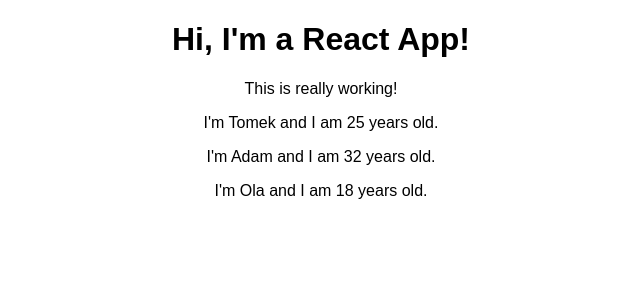
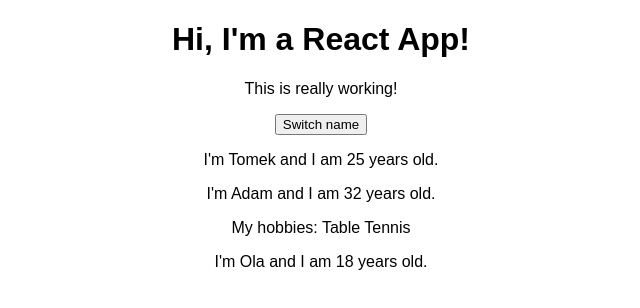
Before and after one commit to Tomekzako/react-first-app, a React (Create React App) app: page / in a window 1280 px wide. Shown: the top 308 px of the page, without its empty margins (319-959 px from the left). Built offline with nearby package versions, Linux system fonts and the light colour scheme.

Commit message:
Using state

```diff
--- a/src/App.js
+++ b/src/App.js
@@ -4,14 +4,25 @@ import Person from './Person/Person';
 
 
 class App extends Component {
+  state = {
+    persons: [
+        {name: 'Tomek', age: 25},
+        {name: 'Adam', age: 32},
+        {name: 'Ola', age: 18}
+    ]
+  }
+
+
   render() {
+
     return (
       <div className="App">
         <h1>Hi, I'm a React App!</h1>
         <p>This is really working!</p>
-        <Person name = "Tomek" age="25"/>
-        <Person name = "Adam" age="32"/>
-        <Person name = "Ola" age="18"/>
+        <button>Switch name</button>
+        <Person name ={this.state.persons[0].name} age={this.state.persons[0].age}/>
+        <Person name ={this.state.persons[1].name} age={this.state.persons[1].age}>My hobbies: Table Tennis</Person>
+        <Person name ={this.state.persons[2].name} age={this.state.persons[2].age}/>
       </div>
     );
   }
--- a/src/Person/Person.js
+++ b/src/Person/Person.js
@@ -1,7 +1,12 @@
 import React from 'react';
 
 const Person = (props) => {
-    return <p>I'm {props.name} and I am {props.age} years old.</p>
+    return (
+        <div>
+             <p>I'm {props.name} and I am {props.age} years old.</p>
+             <p>{props.children}</p>
+        </div>
+    )
 }
 
 
```
